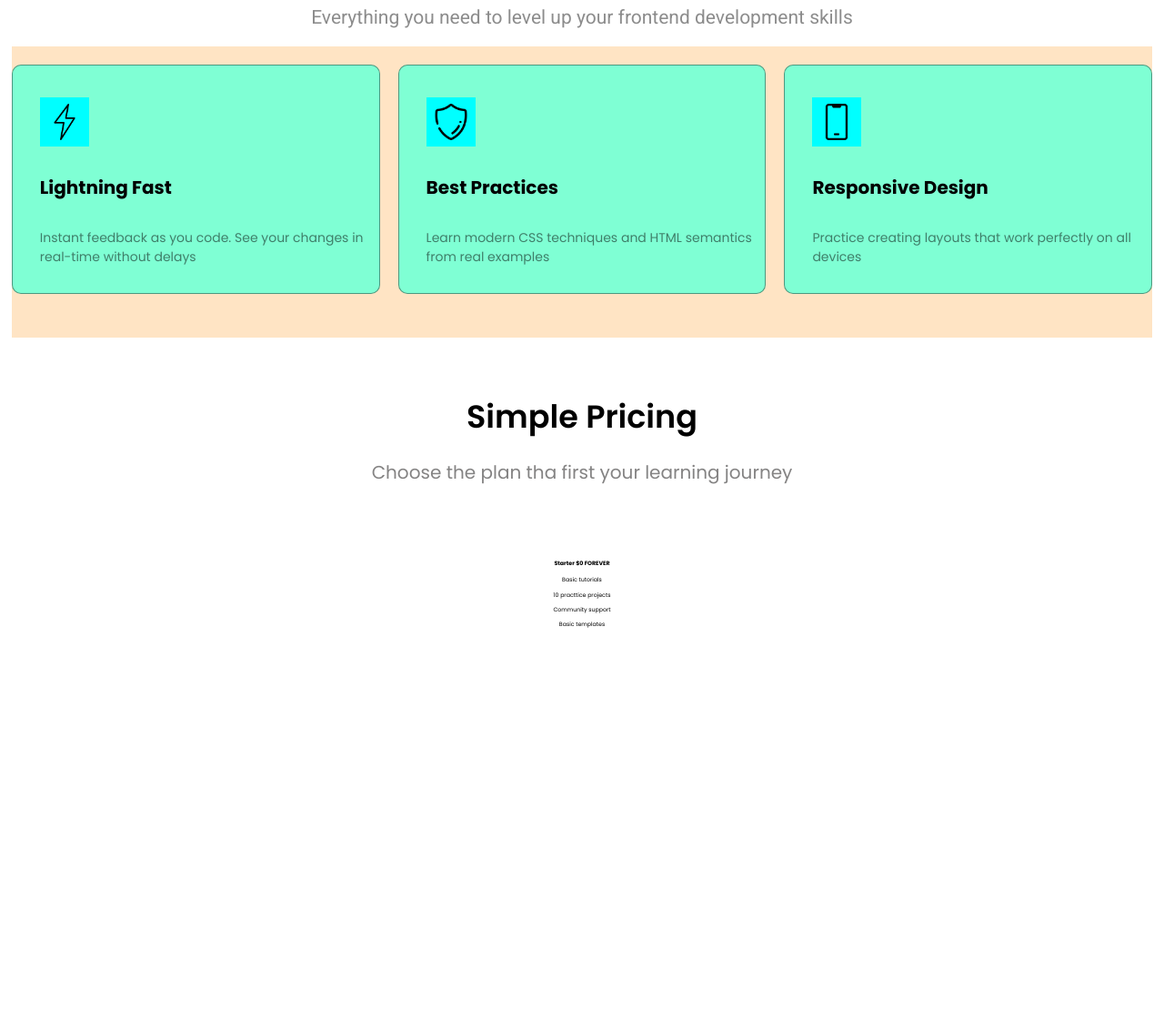
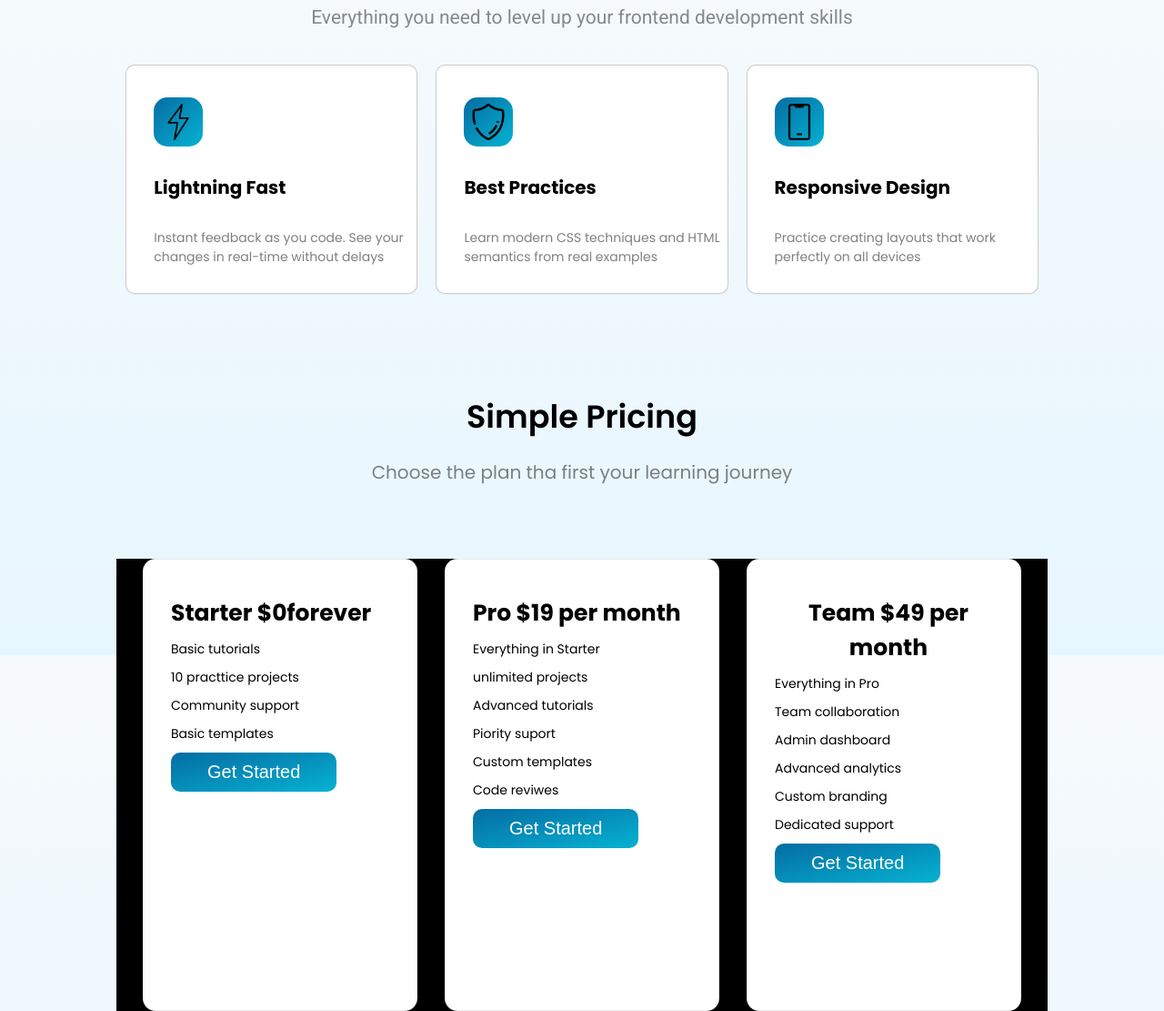
Before and after one commit to Robson-Vieira/Praticando-HTML-E-CSS, a plain HTML site: page index.html in a window 1280 px wide. Shown: the part 880-1991 px from the top of the page at 91% size. Before the commit the page ends 1571 px from the top, so only its background shows below. Drawn offline with Linux system fonts and the light colour scheme.

Commit message:
Adicionando alterações

```diff
--- a/index.html
+++ b/index.html
@@ -28,7 +28,7 @@
                 <img src="images/paleta-de-cores.png" alt="" class="cores">
                 <p>modern web design practice</p>
             </div>
-            <p class="title__parte-1">master <span>html & css</span> <br> with style</p>
+            <p class="title__parte-1">master <span>html & css</span> <br> <span class="title__with__style">with style</span> </p>
             <p class="texto-menor">A beautiful interface to practice your frontend skills. Build, learn, and <br>create
                 amazing web experiences.</p>
             <div class="box__buttons">
@@ -62,25 +62,42 @@
         </section>
         <section class="container__pricing">
             <h1 class="title__pricing">simple pricing</h1>
-            <p class="text__pricing">Choose the  plan tha first your learning journey</p>
+            <p class="text__pricing">Choose the plan tha first your learning journey</p>
 
             <section class="container__cards__pricing">
                 <section class="card__pricing">
-                    <h1 class="title__card__pricing">Starter $0 <span>forever</span></h1>
-
+                    <section class="formater__title__card">
+                    <h1 class="title__card__pricing">Starter  <span>$0forever</span></h1>
+                    </section>
                     <p class="content__card__pricing">Basic tutorials</p>
                     <p class="content__card__pricing">10 practtice projects</p>
-                    <p class="content__card__pricing">Community  support</p>
+                    <p class="content__card__pricing">Community support</p>
                     <p class="content__card__pricing">Basic templates</p>
 
-                    </p><p class="content__card__pricing"></p>
+                    <button class="bnt__started">Get Started</button>
                 </section>
                     <section class="card__pricing">
+                        <h1 class="title__card__pricing">Pro $19 <span>per month</span></h1>
+                        <p class="content__card__pricing">Everything in Starter</p>
+                        <p class="content__card__pricing">unlimited projects</p>
+                        <p class="content__card__pricing">Advanced tutorials</p>
+                        <p class="content__card__pricing">Piority suport</p>
+                        <p class="content__card__pricing">Custom templates</p>
+                        <p class="content__card__pricing">Code reviwes</p>
 
+                        <button class="bnt__started">Get Started</button>
+                    </section>
+                    <section class="card__pricing">
+                        <h1 class="title__card__pricing">Team $49 <span>per month</span></h1>
+                        <p class="content__card__pricing">Everything in Pro</p>
+                        <p class="content__card__pricing">Team collaboration</p>
+                        <p class="content__card__pricing">Admin dashboard</p>
+                        <p class="content__card__pricing">Advanced analytics</p>
+                        <p class="content__card__pricing">Custom branding</p>
+                        <p class="content__card__pricing">Dedicated support</p>
 
-
+                        <button class="bnt__started">Get Started</button>
                     </section>
-                <section class="card__pricing"></section>
                 </section>
             </section>
     </div>
--- a/style.css
+++ b/style.css
@@ -4,7 +4,7 @@
 
 
 
-  --degrade-diagonal: linear-gradient(to top left, hsl(190, 95%, 42%), rgb(4, 109, 163));
+  --degrade-diagonal: linear-gradient(to top left, #06B2D2, #046DA3);
 }
 
 html,body{
@@ -15,19 +15,24 @@ html,body{
 }
 
 body{
-
+    background:linear-gradient(to bottom, #F7FAFC, #E6F6FF );
     width: 100vw;
     padding: 0;
-    margin: 0;
+    margin: 0 auto;
     box-sizing: border-box;
+    min-height:100vh;
+    background-repeat: no-repeat;
+    background-attachment: fixed;
+    background-size: cover;
+    width:80vw;
 }
 
 .delimited{
     max-width: 150rem;
     min-width: 100rem;
     margin:0 auto;
-
-    height: 100vh;
+    background:none;
+    height: auto;
 
 }
 
@@ -141,8 +146,11 @@ li:hover{
 }
 
 
-span{
-    text-transform: uppercase;
+.title__with__style{
+    text-transform: capitalize;
+    background:var(--degrade-diagonal);
+    -webkit-background-clip: text;
+    -webkit-text-fill-color: transparent;
 }
 
 .texto-menor{
@@ -167,7 +175,7 @@ button{
     font-size: 2rem;
     color: rgb(255, 255, 255);
     text-transform: capitalize;
-    background-color: aqua;
+    background:var(--degrade-diagonal);
     border: none;
     display: flex;
     flex-direction: row;
@@ -188,7 +196,7 @@ button:hover{
     font-size: 2rem;
     color: black;
     text-transform: capitalize;
-    background-color: white;
+    background: white;
     border: 1px solid rgba(0, 0, 0, 0.126);
     transition: all 0.3s ease;
 
@@ -196,7 +204,7 @@ button:hover{
 
 .button_selected:hover{
     border: 1px solid transparent;
-    background-color: aqua;
+    background: #07B2D2;
     padding:1rem 4rem;
 }
 
@@ -230,7 +238,6 @@ button img{
     height: 40vh;
     width: 98%;
     margin: auto;
-    background-color: bisque;
     display: flex;
     flex-direction: row;
     align-items: flex-start;
@@ -247,19 +254,27 @@ button img{
     flex-direction: column;
     justify-content: center;
     gap: 3rem;
-    background-color: aquamarine;
-    border: 1px solid rgba(0, 0, 0, 0.4);
+    border: 1px solid rgba(0, 0, 0, 0.2);
     margin: 2rem 0  0 0;
     padding: 0 0 0 3rem;
     border-radius: 10px;
+    background:#fff;
+    box-shadow: 0 1px 2px rgba(0,0,0,0.04);
+    transition: transform .2s ease, box-shadow .2s ease;
+}
+
+.card:hover{
+    transform: translateY(-4px);
+    box-shadow: 0 8px 24px rgba(0,0,0,0.08);
 }
 
 .image-card{
     height: 4rem;
     width: 4rem;
-    background-color: aqua;
+    background:var(--degrade-diagonal);
     margin: 0.5rem 0 0 0;
     padding: 0.7rem;
+    border-radius:15px;
 
 }
 
@@ -289,6 +304,7 @@ button img{
     font-weight: 600;
     margin: 0;
     padding: 0;
+    text-align: center;
 }
 
 .text__pricing{
@@ -296,8 +312,49 @@ button img{
     margin: 0 0 6rem;
     padding: 2rem;
     color: rgba(7, 5, 5, 0.493);
+    text-align: center;
 }
 
 .container__cards__pricing{
+    display:flex;
+    grid-template-columns: repeat(auto-fit, minmax(260px, 1fr));
+    justify-content: center;
+    width:100%;
+    background-color:black;
+    gap: 3rem;
+}
+
+
+.card__pricing{
+
+    width:25rem;
+    border: 1px solid rgba(0, 0, 0, 0.08);
+    border-radius:14px;
+    padding:2rem 2rem 14rem 2rem;
+    display:flex;
+    padding-left:3rem;
+    flex-direction:column;
+    align-items:flex-start;
+    background: #fff;
+    box-shadow: 0 1px 2px rgba(0,0,0,0.04);
+    gap:1rem;
+    transition: transform .2s ease, box-shadow .2s ease;
+}
+
+.card__pricing:hover {
+    transform: translateY(-4px);
+    box-shadow: 0 8px 24px rgba(0,0,0,0.08);
+}
+
+.title__card__pricing{
+    margin: 2rem 0 0 0 ;
+    padding:0;
+    font-size:2.5rem;
 
 }
+
+.content__card__pricing{
+    margin:0;
+    padding:0;
+    font-size:1.4rem;
+}
```
Lines whose indentation alone changed are shown as unchanged.
